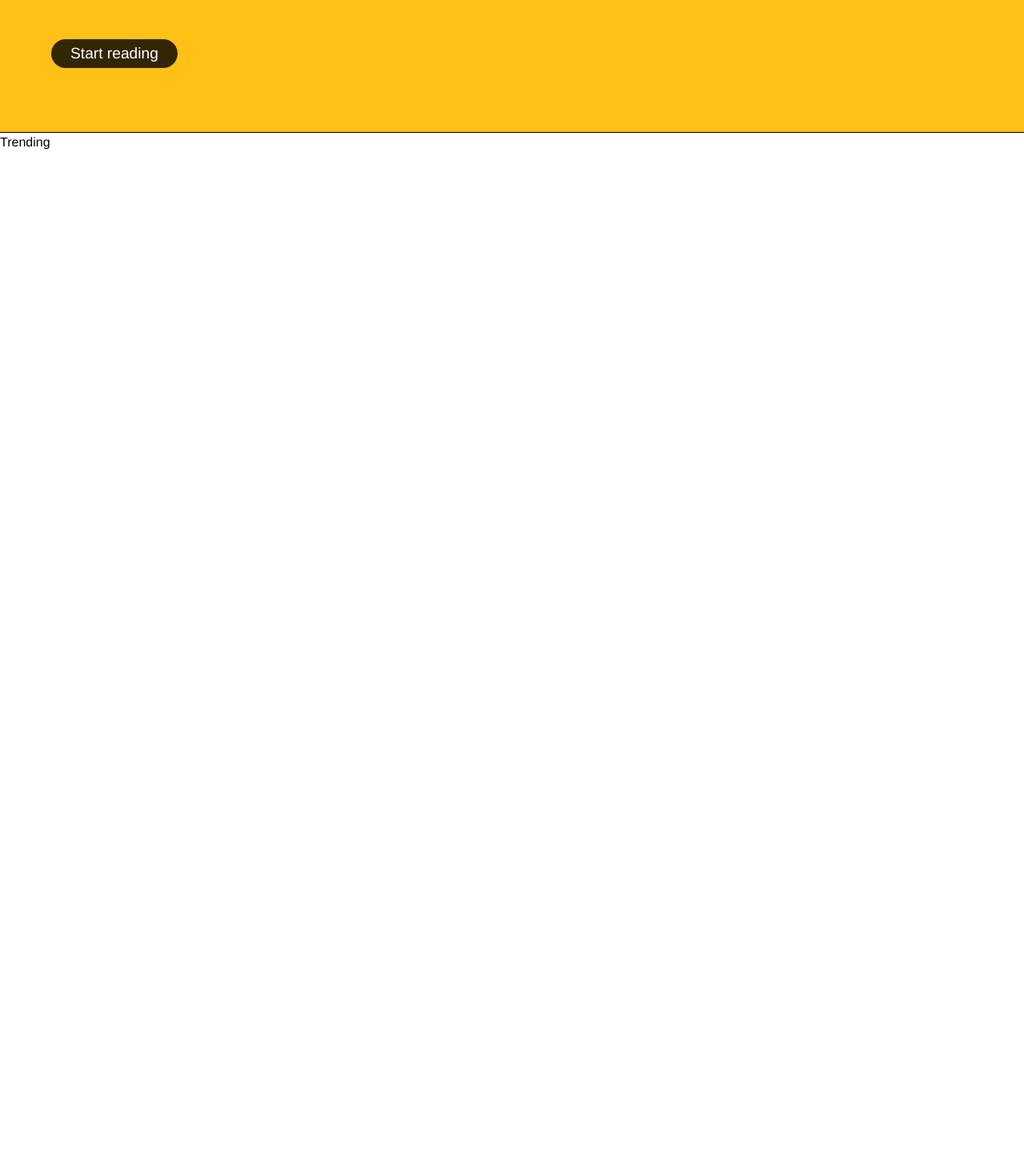
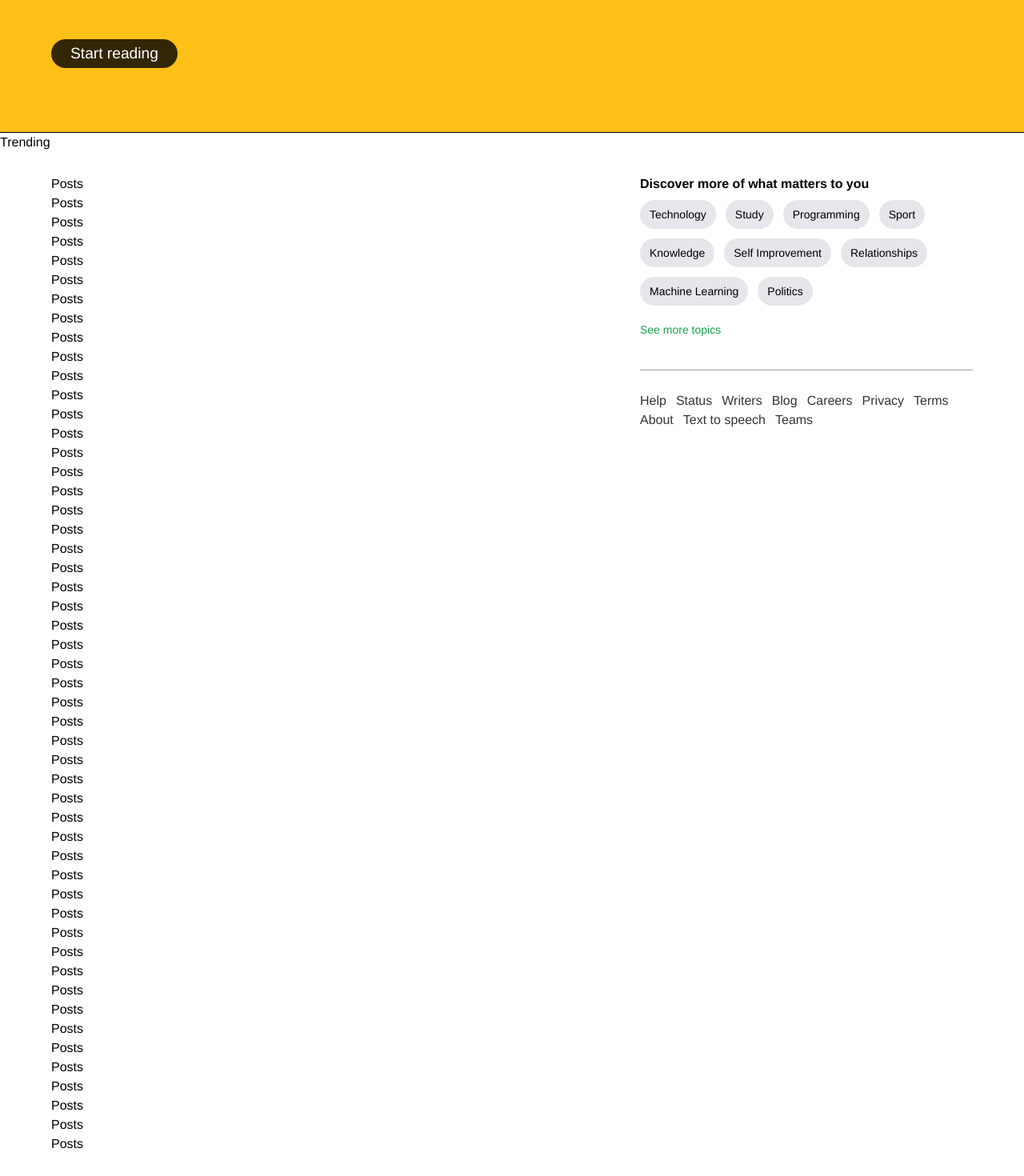
Before and after one commit to DigitalGenius-ui/firebase-blog-posts, a React (Vite) app: page /demo in a window 1280 px wide. Shown: the part 374-1844 px from the top of the page at 80% size. Before the commit the page ends 800 px from the top, so only its background shows below. Built offline with nearby package versions, Linux system fonts and the light colour scheme; the HTML template or start-up script is replaced by a standard one.

Commit message:
demo page is added

```diff
--- /dev/null
+++ b/src/components/Common/Posts/Posts.jsx
@@ -0,0 +1,61 @@
+import React from "react";
+
+const Posts = () => {
+  return (
+    <div>
+      <h1>Posts</h1>
+      <h1>Posts</h1>
+      <h1>Posts</h1>
+      <h1>Posts</h1>
+      <h1>Posts</h1>
+      <h1>Posts</h1>
+      <h1>Posts</h1>
+      <h1>Posts</h1>
+      <h1>Posts</h1>
+      <h1>Posts</h1>
+      <h1>Posts</h1>
+      <h1>Posts</h1>
+      <h1>Posts</h1>
+      <h1>Posts</h1>
+      <h1>Posts</h1>
+      <h1>Posts</h1>
+      <h1>Posts</h1>
+      <h1>Posts</h1>
+      <h1>Posts</h1>
+      <h1>Posts</h1>
+      <h1>Posts</h1>
+      <h1>Posts</h1>
+      <h1>Posts</h1>
+      <h1>Posts</h1>
+      <h1>Posts</h1>
+      <h1>Posts</h1>
+      <h1>Posts</h1>
+      <h1>Posts</h1>
+      <h1>Posts</h1>
+      <h1>Posts</h1>
+      <h1>Posts</h1>
+      <h1>Posts</h1>
+      <h1>Posts</h1>
+      <h1>Posts</h1>
+      <h1>Posts</h1>
+      <h1>Posts</h1>
+      <h1>Posts</h1>
+      <h1>Posts</h1>
+      <h1>Posts</h1>
+      <h1>Posts</h1>
+      <h1>Posts</h1>
+      <h1>Posts</h1>
+      <h1>Posts</h1>
+      <h1>Posts</h1>
+      <h1>Posts</h1>
+      <h1>Posts</h1>
+      <h1>Posts</h1>
+      <h1>Posts</h1>
+      <h1>Posts</h1>
+      <h1>Posts</h1>
+      <h1>Posts</h1>
+    </div>
+  );
+};
+
+export default Posts;
--- a/src/components/Demo/Demo.jsx
+++ b/src/components/Demo/Demo.jsx
@@ -1,12 +1,22 @@
 import React from "react";
 import Banner from "./Banner";
 import Trending from "./Trending";
+import Posts from "../Common/Posts/Posts";
+import Discover from "./Discover";
 
 const Demo = () => {
   return (
     <>
       <Banner />
       <Trending />
+      <div className="size py-7 flex flex-col-reverse md:flex-row gap-[7rem]">
+        <div className="flex-[1.5]">
+          <Posts />
+        </div>
+        <div className="flex-[1] relative">
+          <Discover />
+        </div>
+      </div>
     </>
   );
 };
--- /dev/null
+++ b/src/components/Demo/Discover.jsx
@@ -0,0 +1,33 @@
+import React from "react";
+import { discover, discoverActions } from "../../data";
+
+const Discover = () => {
+  return (
+    <div className="sticky top-[6rem]">
+      <div className="border-b border-gray-400 pb-7">
+        <h2 className="font-semibold">Discover more of what matters to you</h2>
+        <div className="my-2 flex items-center gap-3 flex-wrap">
+          {discover.map((item, i) => (
+            <button
+              key={i}
+              className="bg-gray-200 py-2 px-3 text-sm rounded-full">
+              {item}
+            </button>
+          ))}
+        </div>
+        <button className="text-green-600 text-sm py-3 hover:text-black1">
+          See more topics
+        </button>
+      </div>
+      <div className="flex items-center flex-wrap gap-3 leading-3 pt-8">
+        {discoverActions.map((item, i) => (
+          <button key={i} className="text-md text-black1">
+            {item}
+          </button>
+        ))}
+      </div>
+    </div>
+  );
+};
+
+export default Discover;
```
